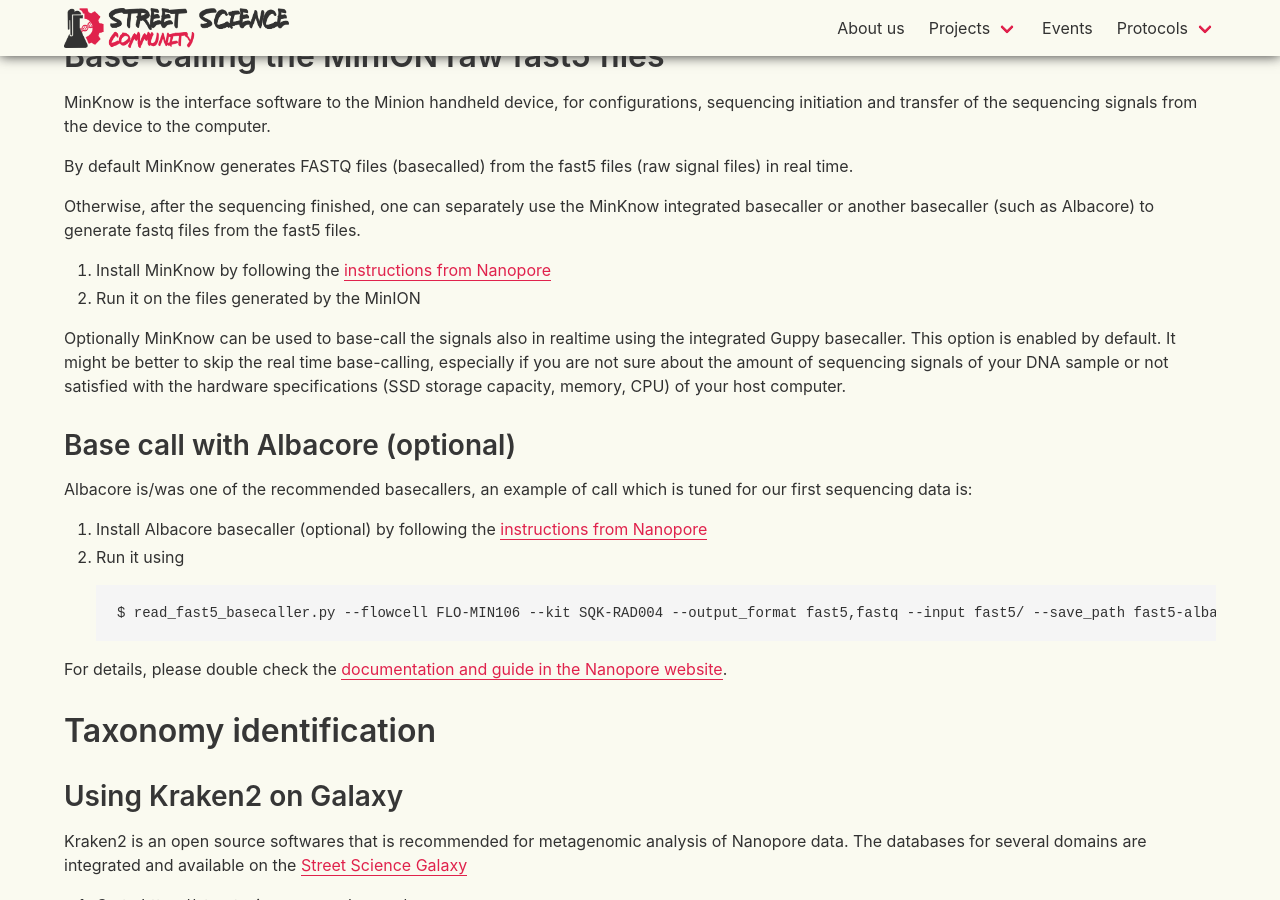
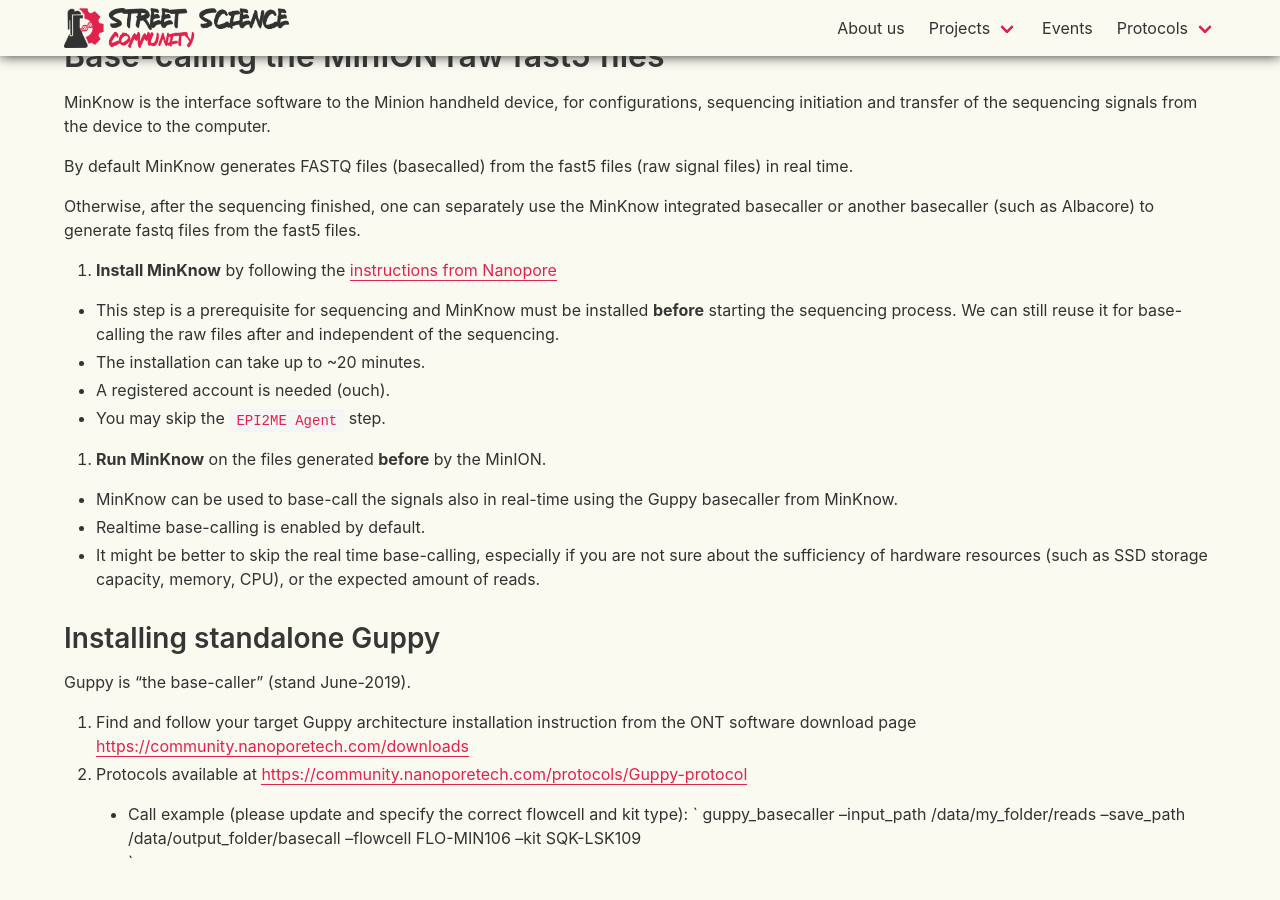
Before and after one commit to StreetScienceCommunity/StreetScienceCommunity.github.io, a Jekyll site: the page built from _protocols/beer-data-analysis.md, in a window 1280 px wide and 900 px high, scrolled down 370 px. Built offline with Jekyll 4.4.1, drawn with Linux system fonts in a browser that asks for light colours; nearby versions of some CDN libraries; some of the changed text lies outside the part shown.

Commit message:
update data protocol

```diff
--- a/_protocols/beer-data-analysis.md
+++ b/_protocols/beer-data-analysis.md
@@ -11,14 +11,31 @@
 
 Otherwise, after the sequencing finished, one can separately use the MinKnow integrated basecaller or another basecaller (such as Albacore) to generate fastq files from the fast5 files.
 
-1. Install MinKnow by following the [instructions from Nanopore](https://community.nanoporetech.com/guides/minion/rapid/introduction)
-2. Run it on the files generated by the MinION
+1. **Install MinKnow** by following the [instructions from Nanopore](https://community.nanoporetech.com/guides/minion/rapid/introduction)
 
-Optionally MinKnow can be used to base-call the signals also in realtime using the integrated Guppy basecaller. This option is enabled by default. It might be better to skip the real time base-calling, especially if you are not sure about the amount of sequencing signals of your DNA sample or not satisfied with the hardware specifications (SSD storage capacity, memory, CPU) of your host computer.
+  - This step is a prerequisite for sequencing and MinKnow must be installed **before** starting the sequencing process. We can still reuse it for base-calling the raw files after and independent of the sequencing.
+  - The installation can take up to ~20 minutes.
+  - A registered account is needed (ouch).
+  - You may skip the `EPI2ME Agent` step.
 
-## Base call with Albacore (optional)
+2. **Run MinKnow** on the files generated **before** by the MinION.
 
-Albacore is/was one of the recommended basecallers, an example of call which is tuned for our first sequencing data is:
+  - MinKnow can be used to base-call the signals also in real-time using the Guppy basecaller from MinKnow.
+  - Realtime base-calling is enabled by default.
+  - It might be better to skip the real time base-calling, especially if you are not sure about the sufficiency of hardware resources (such as SSD storage capacity, memory, CPU), or the expected amount of reads.
+
+## Installing standalone Guppy
+
+Guppy is "the base-caller" (stand June-2019).
+
+1. Find and follow your target Guppy architecture installation instruction from the ONT software download page [https://community.nanoporetech.com/downloads](https://community.nanoporetech.com/downloads)
+2. Protocols available at [https://community.nanoporetech.com/protocols/Guppy-protocol](https://community.nanoporetech.com/protocols/Guppy-protocol)
+  - Call example (please update and specify the correct flowcell and kit type): ` guppy_basecaller --input_path /data/my_folder/reads --save_path /data/output_folder/basecall --flowcell FLO-MIN106 --kit SQK-LSK109
+`
+
+## Installing Albacore for base calling (optional)
+
+Albacore is/used-to-be one of the recommended base-callers, an example of call which is tuned for our first sequencing data is:
 
 1. Install Albacore basecaller (optional) by following the [instructions from Nanopore](https://community.nanoporetech.com/protocols/albacore-offline-basecalli/)
 2. Run it using
```
